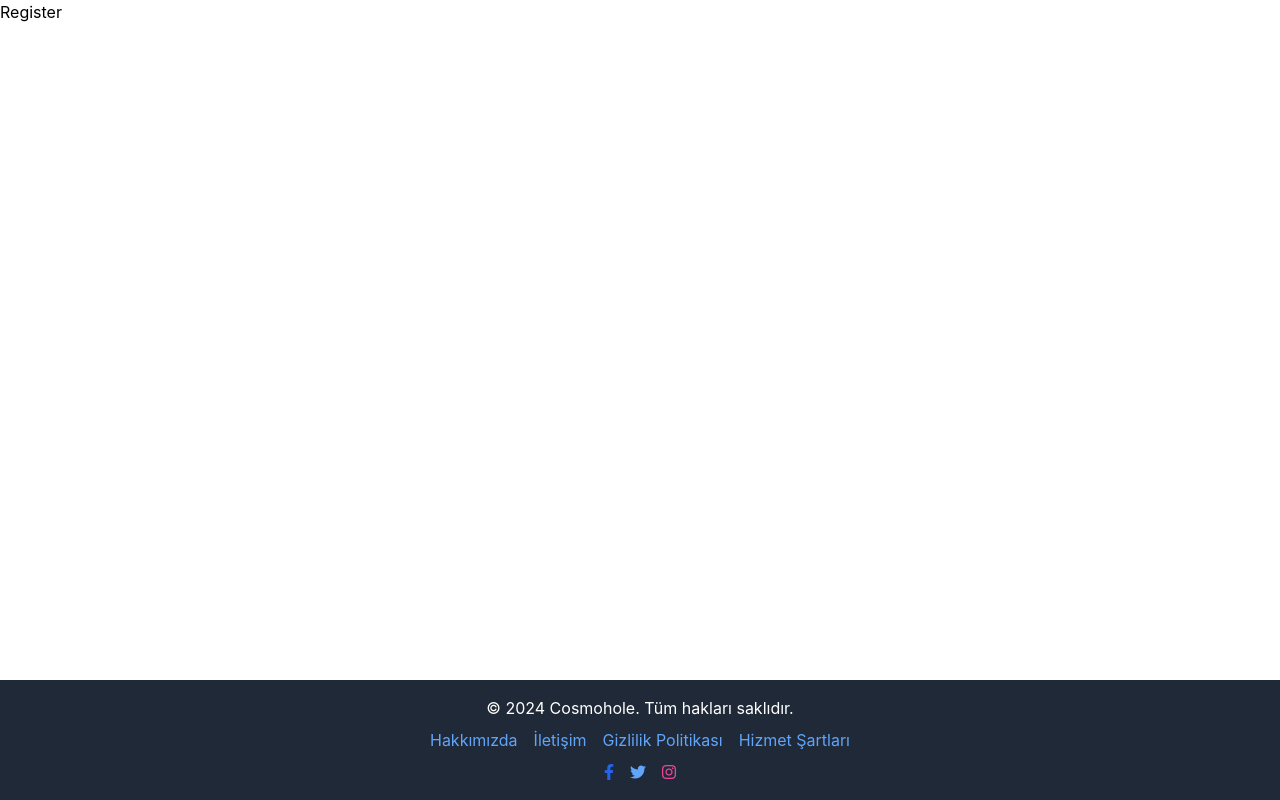
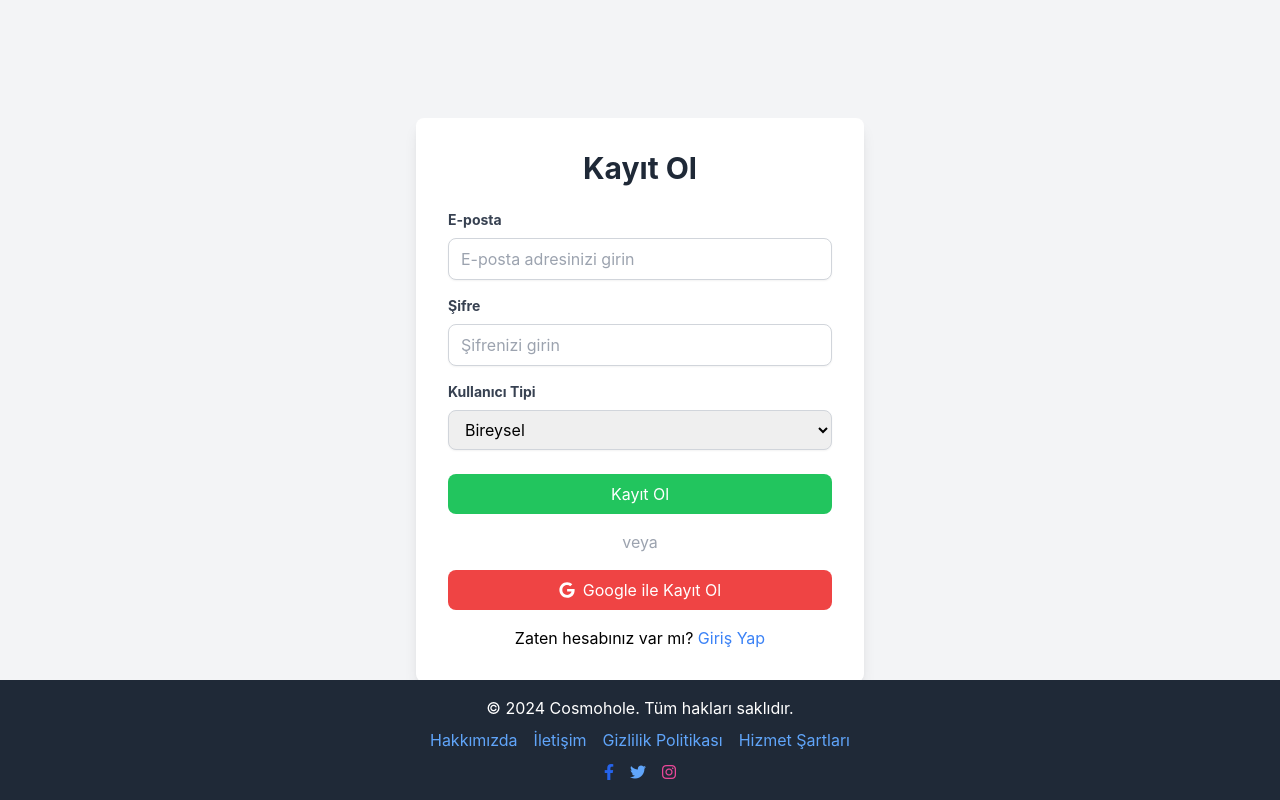
Before and after one commit to nazlinres01/space-vista, a React (Create React App) app in the folder front-end/: page /kayit-ol in a window 1280 px wide. Built offline with nearby package versions, Linux system fonts and the light colour scheme.

Commit message:
added login, register

```diff
--- a/front-end/src/pages/Login/Login.js
+++ b/front-end/src/pages/Login/Login.js
@@ -1,9 +1,84 @@
-import React from 'react'
+import React, { useState } from 'react';
+import { FaGoogle } from 'react-icons/fa';
 
 const Login = () => {
+  const [email, setEmail] = useState('');
+  const [password, setPassword] = useState('');
+
+  const handleSubmit = (e) => {
+    e.preventDefault();
+    // Burada giriş işlemi yapılacak
+    console.log("Login işlemi başarılı:", { email, password });
+  };
+
+  const handleGoogleLogin = () => {
+    // Burada Google ile giriş yapılacak
+    console.log("Google ile giriş yapılıyor");
+  };
+
   return (
-    <div>Login</div>
-  )
-}
+    <div className="min-h-screen flex items-center justify-center bg-gray-100">
+      <div className="bg-white p-8 rounded-lg shadow-lg w-full max-w-md">
+        <h2 className="text-3xl font-bold text-gray-800 mb-6 text-center">Giriş Yap</h2>
 
-export default Login
+        <form onSubmit={handleSubmit}>
+          <div className="mb-4">
+            <label className="block text-gray-700 text-sm font-bold mb-2">E-posta</label>
+            <input
+              type="email"
+              value={email}
+              onChange={(e) => setEmail(e.target.value)}
+              className="w-full px-3 py-2 border border-gray-300 rounded-lg shadow-sm focus:outline-none focus:border-blue-500"
+              placeholder="E-posta adresinizi girin"
+              required
+            />
+          </div>
+
+          <div className="mb-6">
+            <label className="block text-gray-700 text-sm font-bold mb-2">Şifre</label>
+            <input
+              type="password"
+              value={password}
+              onChange={(e) => setPassword(e.target.value)}
+              className="w-full px-3 py-2 border border-gray-300 rounded-lg shadow-sm focus:outline-none focus:border-blue-500"
+              placeholder="Şifrenizi girin"
+              required
+            />
+          </div>
+
+          <div className="flex items-center justify-between mb-4">
+            <button
+              type="submit"
+              className="w-full bg-blue-500 text-white py-2 px-4 rounded-lg hover:bg-blue-600 transition-colors duration-300"
+            >
+              Giriş Yap
+            </button>
+          </div>
+        </form>
+
+        <div className="flex justify-center items-center my-4">
+          <span className="text-gray-400">veya</span>
+        </div>
+
+        <button
+          onClick={handleGoogleLogin}
+          className="w-full bg-red-500 text-white py-2 px-4 rounded-lg flex items-center justify-center hover:bg-red-600 transition-colors duration-300"
+        >
+          <FaGoogle className="mr-2" />
+          Google ile Giriş Yap
+        </button>
+
+        <div className="mt-4 text-center">
+          <p>
+            Hesabınız yok mu?{" "}
+            <a href="/kayit-ol" className="text-blue-500 hover:underline">
+              Kayıt Ol
+            </a>
+          </p>
+        </div>
+      </div>
+    </div>
+  );
+};
+
+export default Login;
--- a/front-end/src/pages/Register/Register.js
+++ b/front-end/src/pages/Register/Register.js
@@ -1,9 +1,97 @@
-import React from 'react'
+import React, { useState } from 'react';
+import { FaGoogle } from 'react-icons/fa';
 
 const Register = () => {
+  const [email, setEmail] = useState('');
+  const [password, setPassword] = useState('');
+  const [userType, setUserType] = useState('individual'); // 'individual' or 'company'
+
+  const handleSubmit = (e) => {
+    e.preventDefault();
+    // Kayıt olma işlemi burada yapılacak
+    console.log("Kayıt olundu:", { email, password, userType });
+  };
+
+  const handleGoogleRegister = () => {
+    // Google ile kayıt olma işlemi
+    console.log("Google ile kayıt olunuyor");
+  };
+
   return (
-    <div>Register</div>
-  )
-}
+    <div className="min-h-screen flex items-center justify-center bg-gray-100">
+      <div className="bg-white p-8 rounded-lg shadow-lg w-full max-w-md">
+        <h2 className="text-3xl font-bold text-gray-800 mb-6 text-center">Kayıt Ol</h2>
 
-export default Register
+        <form onSubmit={handleSubmit}>
+          <div className="mb-4">
+            <label className="block text-gray-700 text-sm font-bold mb-2">E-posta</label>
+            <input
+              type="email"
+              value={email}
+              onChange={(e) => setEmail(e.target.value)}
+              className="w-full px-3 py-2 border border-gray-300 rounded-lg shadow-sm focus:outline-none focus:border-blue-500"
+              placeholder="E-posta adresinizi girin"
+              required
+            />
+          </div>
+
+          <div className="mb-4">
+            <label className="block text-gray-700 text-sm font-bold mb-2">Şifre</label>
+            <input
+              type="password"
+              value={password}
+              onChange={(e) => setPassword(e.target.value)}
+              className="w-full px-3 py-2 border border-gray-300 rounded-lg shadow-sm focus:outline-none focus:border-blue-500"
+              placeholder="Şifrenizi girin"
+              required
+            />
+          </div>
+
+          <div className="mb-6">
+            <label className="block text-gray-700 text-sm font-bold mb-2">Kullanıcı Tipi</label>
+            <select
+              value={userType}
+              onChange={(e) => setUserType(e.target.value)}
+              className="w-full px-3 py-2 border border-gray-300 rounded-lg shadow-sm focus:outline-none focus:border-blue-500"
+            >
+              <option value="individual">Bireysel</option>
+              <option value="company">Şirket</option>
+            </select>
+          </div>
+
+          <div className="flex items-center justify-between mb-4">
+            <button
+              type="submit"
+              className="w-full bg-green-500 text-white py-2 px-4 rounded-lg hover:bg-green-600 transition-colors duration-300"
+            >
+              Kayıt Ol
+            </button>
+          </div>
+        </form>
+
+        <div className="flex justify-center items-center my-4">
+          <span className="text-gray-400">veya</span>
+        </div>
+
+        <button
+          onClick={handleGoogleRegister}
+          className="w-full bg-red-500 text-white py-2 px-4 rounded-lg flex items-center justify-center hover:bg-red-600 transition-colors duration-300"
+        >
+          <FaGoogle className="mr-2" />
+          Google ile Kayıt Ol
+        </button>
+
+        <div className="mt-4 text-center">
+          <p>
+            Zaten hesabınız var mı?{" "}
+            <a href="/giris" className="text-blue-500 hover:underline">
+              Giriş Yap
+            </a>
+          </p>
+        </div>
+      </div>
+    </div>
+  );
+};
+
+export default Register;
```
